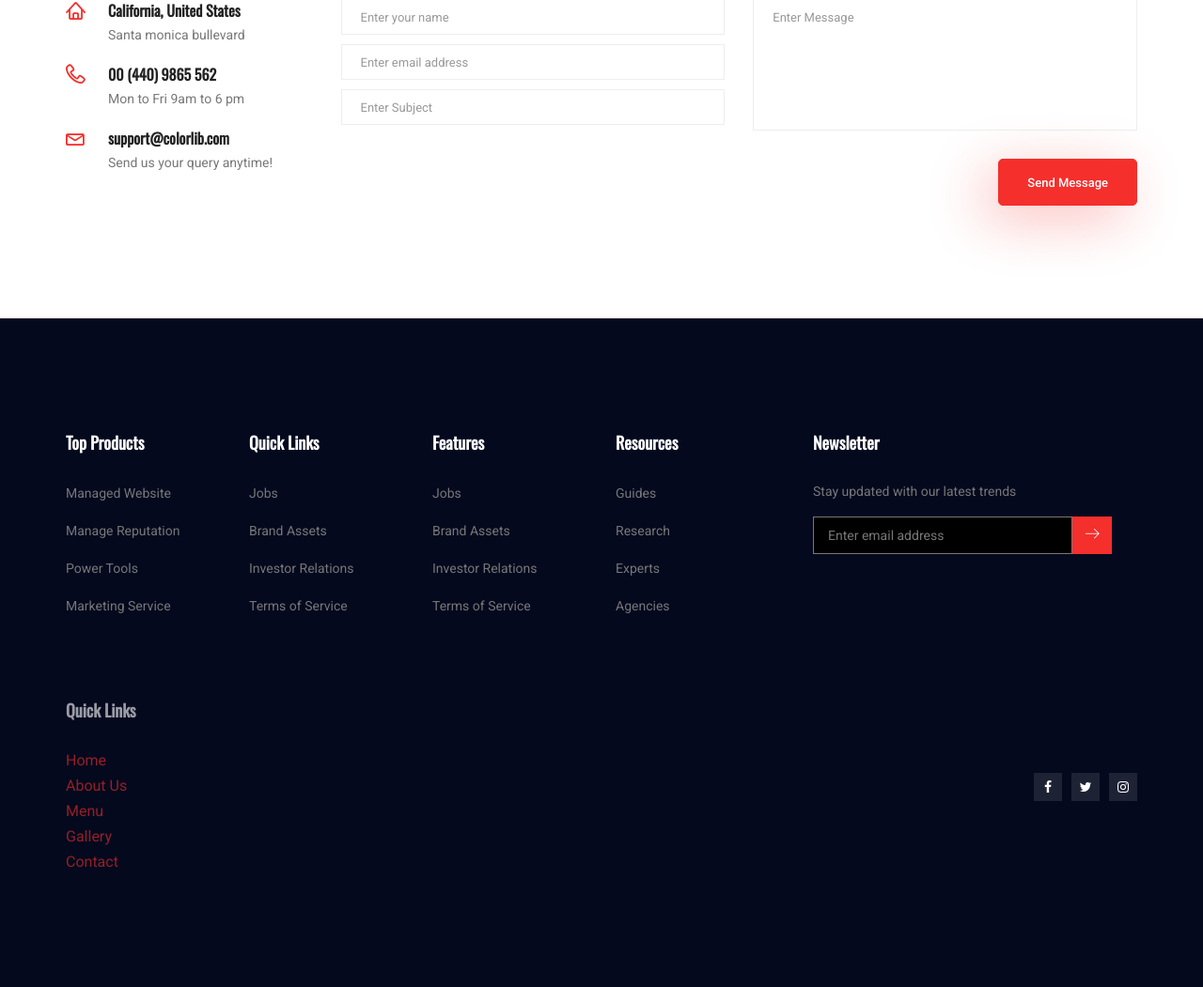
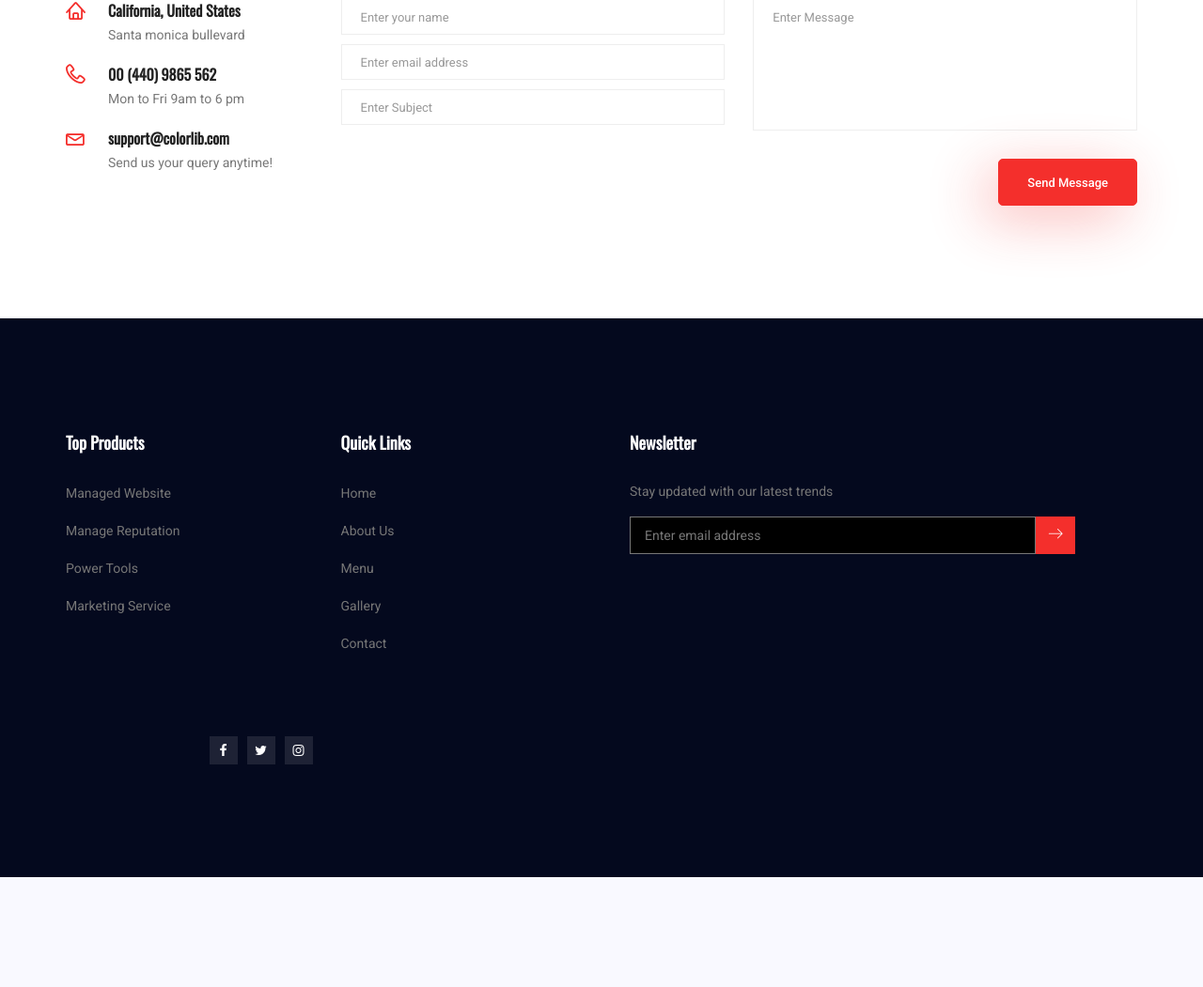
Before and after one commit to Bennymens/Longdon, a Django app: page /contact/ in a window 1280 px wide. Shown: the part 1021-2072 px from the top of the page at 94% size. After the commit the page ends 1955 px from the top, so only its background shows below. Run offline with Django 5.2, Linux system fonts and the light colour scheme; some libraries are stand-ins or nearby versions.

Commit message:
Update footers: standardize 3-column layout with Top Products, Quick Links, and Newsletter across homepage, contact, and gallery pages

```diff
--- a/templates/contact.html
+++ b/templates/contact.html
@@ -221,7 +221,7 @@
     <footer class="footer-area p_120">
       <div class="container">
         <div class="row">
-          <div class="col-lg-2 col-md-6 col-sm-6">
+          <div class="col-lg-3 col-md-6 col-sm-6">
             <div class="single-footer-widget tp_widgets">
               <h6 class="footer_title">Top Products</h6>
               <ul class="list">
@@ -232,40 +232,19 @@
               </ul>
             </div>
           </div>
-          <div class="col-lg-2 col-md-6 col-sm-6">
+          <div class="col-lg-3 col-md-6 col-sm-6">
             <div class="single-footer-widget tp_widgets">
               <h6 class="footer_title">Quick Links</h6>
               <ul class="list">
-                <li><a href="#">Jobs</a></li>
-                <li><a href="#">Brand Assets</a></li>
-                <li><a href="#">Investor Relations</a></li>
-                <li><a href="#">Terms of Service</a></li>
+                <li><a href="{% url 'index' %}">Home</a></li>
+                <li><a href="{% url 'aboutus' %}">About Us</a></li>
+                <li><a href="{% url 'menu' %}">Menu</a></li>
+                <li><a href="{% url 'gallery' %}">Gallery</a></li>
+                <li><a href="{% url 'contact' %}">Contact</a></li>
               </ul>
             </div>
           </div>
-          <div class="col-lg-2 col-md-6 col-sm-6">
-            <div class="single-footer-widget tp_widgets">
-              <h6 class="footer_title">Features</h6>
-              <ul class="list">
-                <li><a href="#">Jobs</a></li>
-                <li><a href="#">Brand Assets</a></li>
-                <li><a href="#">Investor Relations</a></li>
-                <li><a href="#">Terms of Service</a></li>
-              </ul>
-            </div>
-          </div>
-          <div class="col-lg-2 col-md-6 col-sm-6">
-            <div class="single-footer-widget tp_widgets">
-              <h6 class="footer_title">Resources</h6>
-              <ul class="list">
-                <li><a href="#">Guides</a></li>
-                <li><a href="#">Research</a></li>
-                <li><a href="#">Experts</a></li>
-                <li><a href="#">Agencies</a></li>
-              </ul>
-            </div>
-          </div>
-          <div class="col-lg-4 col-md-6 col-sm-6">
+          <div class="col-lg-6 col-md-6 col-sm-6">
             <aside class="f_widget news_widget">
               <div class="f_title">
                 <h3 class="footer_title">Newsletter</h3>
@@ -300,18 +279,6 @@
         <div
           class="row footer-bottom d-flex justify-content-between align-items-center"
         >
-          <div class="col-lg-8 col-md-8 footer-text">
-            <div class="single-footer-widget">
-              <h6 class="footer_title">Quick Links</h6>
-              <ul class="list">
-                <li><a href="{% url 'index' %}">Home</a></li>
-                <li><a href="{% url 'aboutus' %}">About Us</a></li>
-                <li><a href="{% url 'menu' %}">Menu</a></li>
-                <li><a href="{% url 'gallery' %}">Gallery</a></li>
-                <li><a href="{% url 'contact' %}">Contact</a></li>
-              </ul>
-            </div>
-          </div>
           <div class="col-lg-3 col-md-6 col-md-4 footer-social">
             <a href="#"><i class="fa fa-facebook"></i></a>
             <a href="#"><i class="fa fa-twitter"></i></a>
```
Also changed, not shown: templates/gallery.html (+12 -77 lines), templates/index.html (+15 -86 lines).
